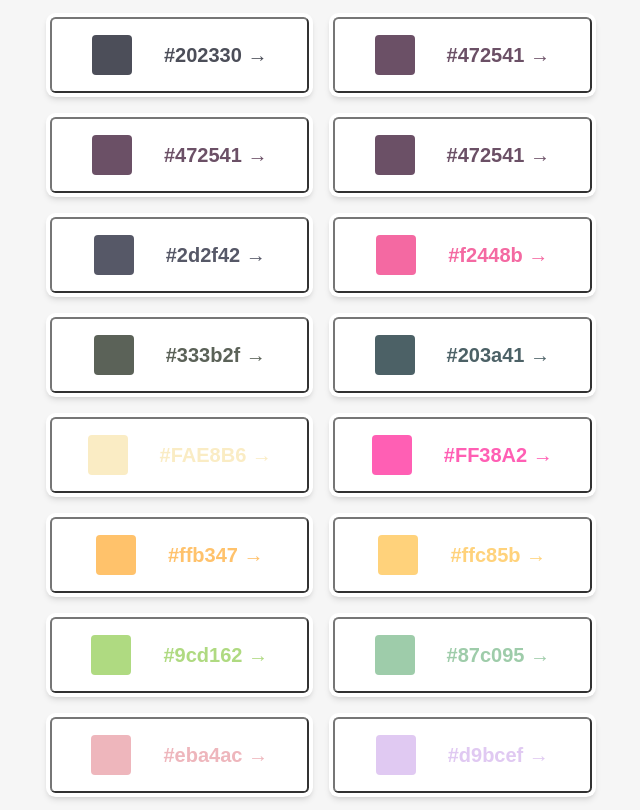
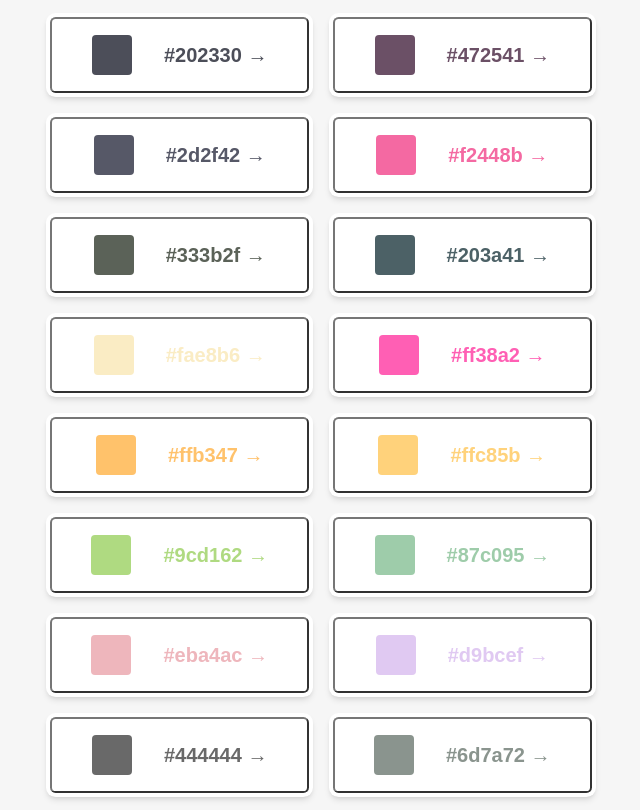
Before and after one commit to Matsuuu/pinkmare, an Astro site in the folder site/: page / in a window 1280 px wide. Shown: the part 100-910 px from the top of the page, without its empty margins (319-959 px from the left). Built offline with nearby package versions, Linux system fonts and the light colour scheme; Astro itself is replaced by a stand-in of ours.

Commit message:
Update palette

```diff
--- a/site/src/pages/index.astro
+++ b/site/src/pages/index.astro
@@ -5,14 +5,12 @@ import Card from '../components/Card.astro';
 const colors = [
     '#202330',
     '#472541',
-    '#472541',
-    '#472541',
     '#2d2f42',
     '#f2448b',
     '#333b2f',
     '#203a41',
-    '#FAE8B6',
-    '#FF38A2',
+    '#fae8b6',
+    '#ff38a2',
     '#ffb347',
     '#ffc85b',
     '#9cd162',
@@ -20,7 +18,7 @@ const colors = [
     '#eba4ac',
     '#d9bcef',
     '#444444',
-    '#6D7A72',
+    '#6d7a72',
     '#fff0f5'
 ]
 ---
```
Also changed, not shown: site/palette.md (+3 -5 lines).
